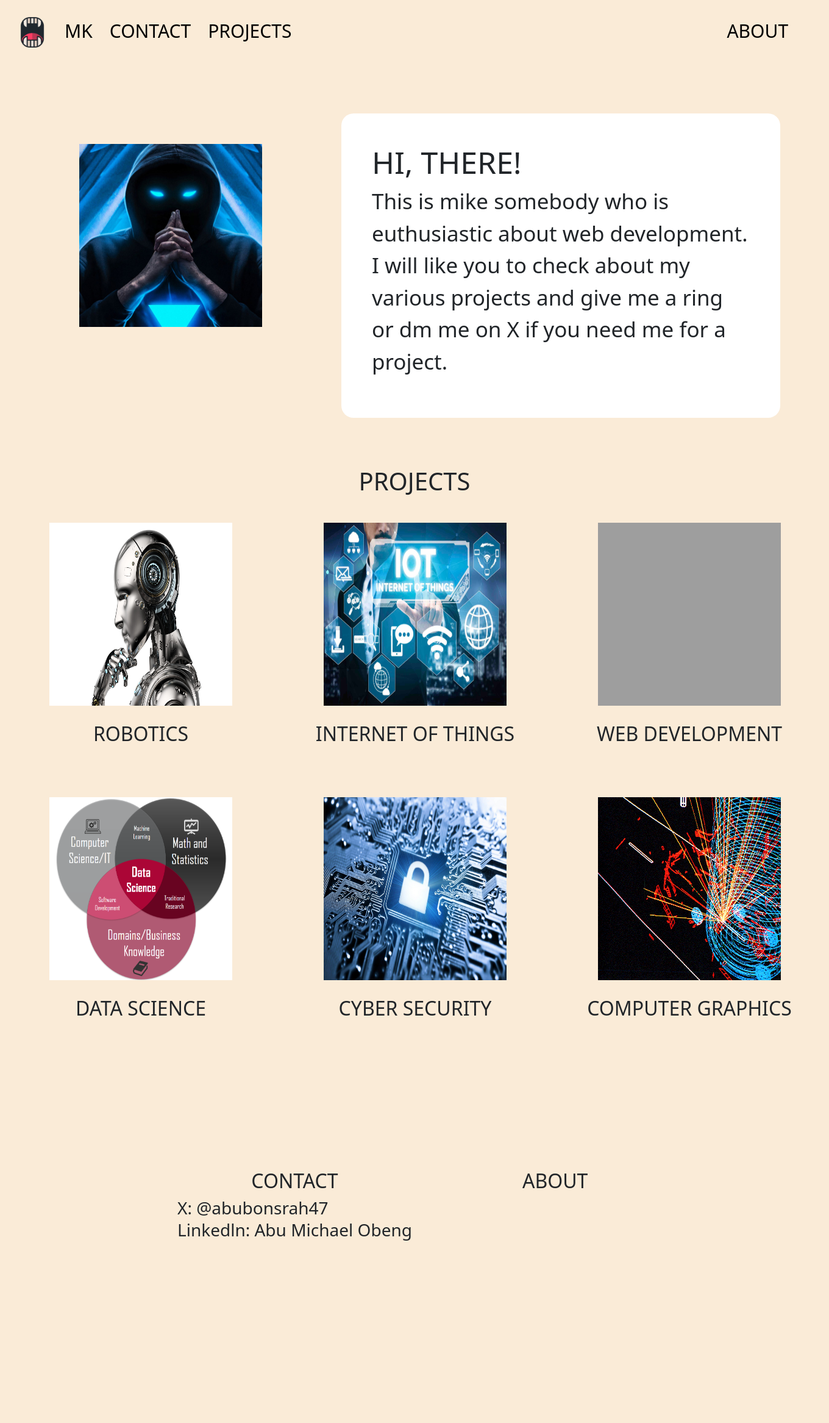
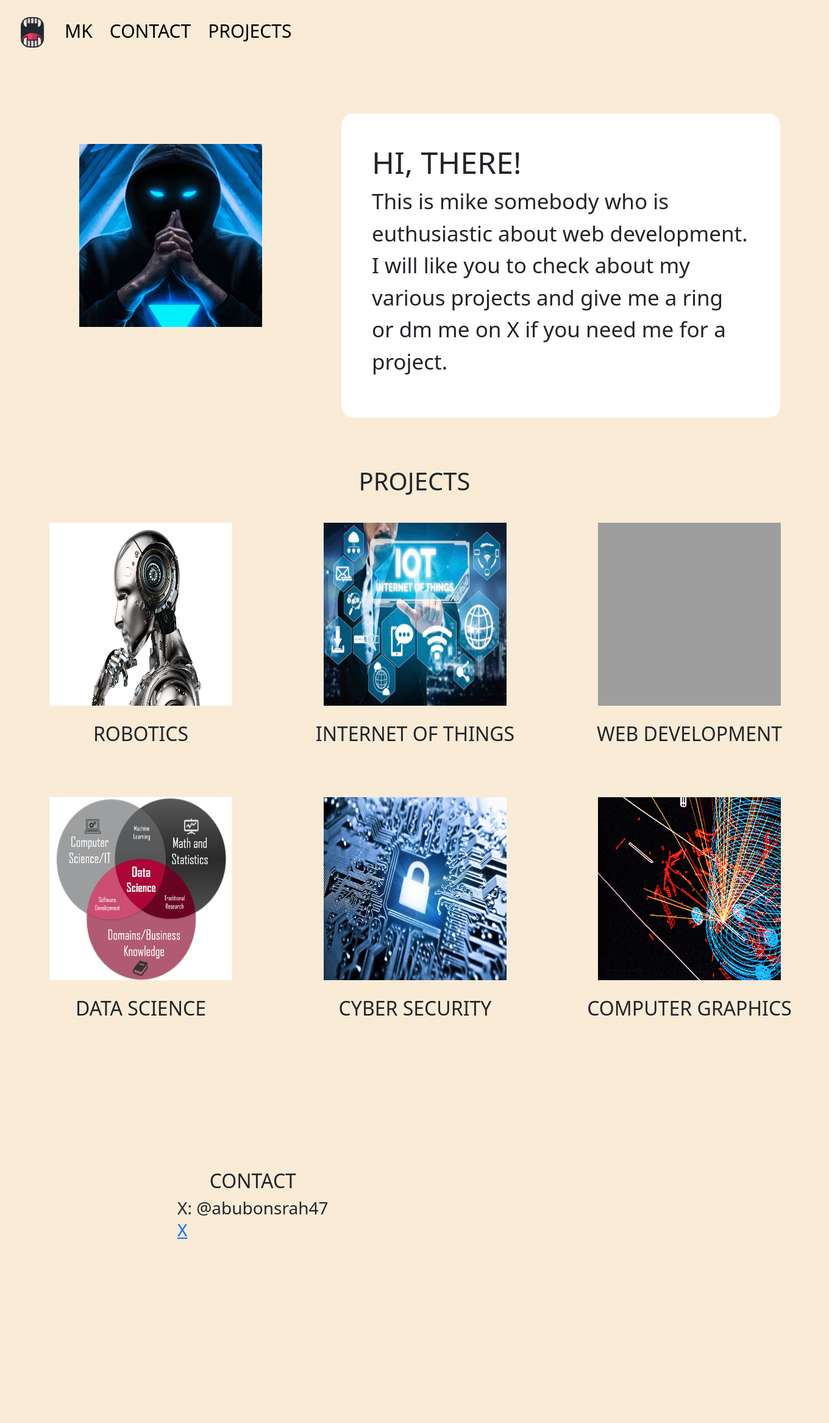
Before and after one commit to Kwasi48/flasklab, a Flask app: page / in a window 1360 px wide. Shown: the whole page at 61% size. Run offline with Flask 2, Linux system fonts and the light colour scheme; grey boxes are pictures that could not be loaded.

Commit message:
changes to websites

```diff
--- a/templates/index.html
+++ b/templates/index.html
@@ -94,7 +94,7 @@
             <li><a href="#" style="font-size: 30px;">MK</a></li>
             <li><a href="#con" style="font-size: 30px;">CONTACT</a></li>
             <li><a href="#pro" style="font-size: 30px;">PROJECTS</a></li>
-            <li><a href="#about" style="font-size: 30px; padding-left: 700px;" >ABOUT</a></li>
+
         </ul>
     </div>
 
@@ -150,15 +150,14 @@
                 </tr>
                 <tr>
                     <td>
-                        Linkedln: Abu Michael Obeng
+                        <a href="https://twitter.com/abubonsrah47" style="text-decoration: no
+                        ;">X</a>
                     </td>
                 </tr>
             </table>
         </h3>
        </div>
-       <div id="about">
-        <h2 style="text-align: center;">ABOUT</h2>
-       </div>
+
     </div>
  </footer>
 
```
